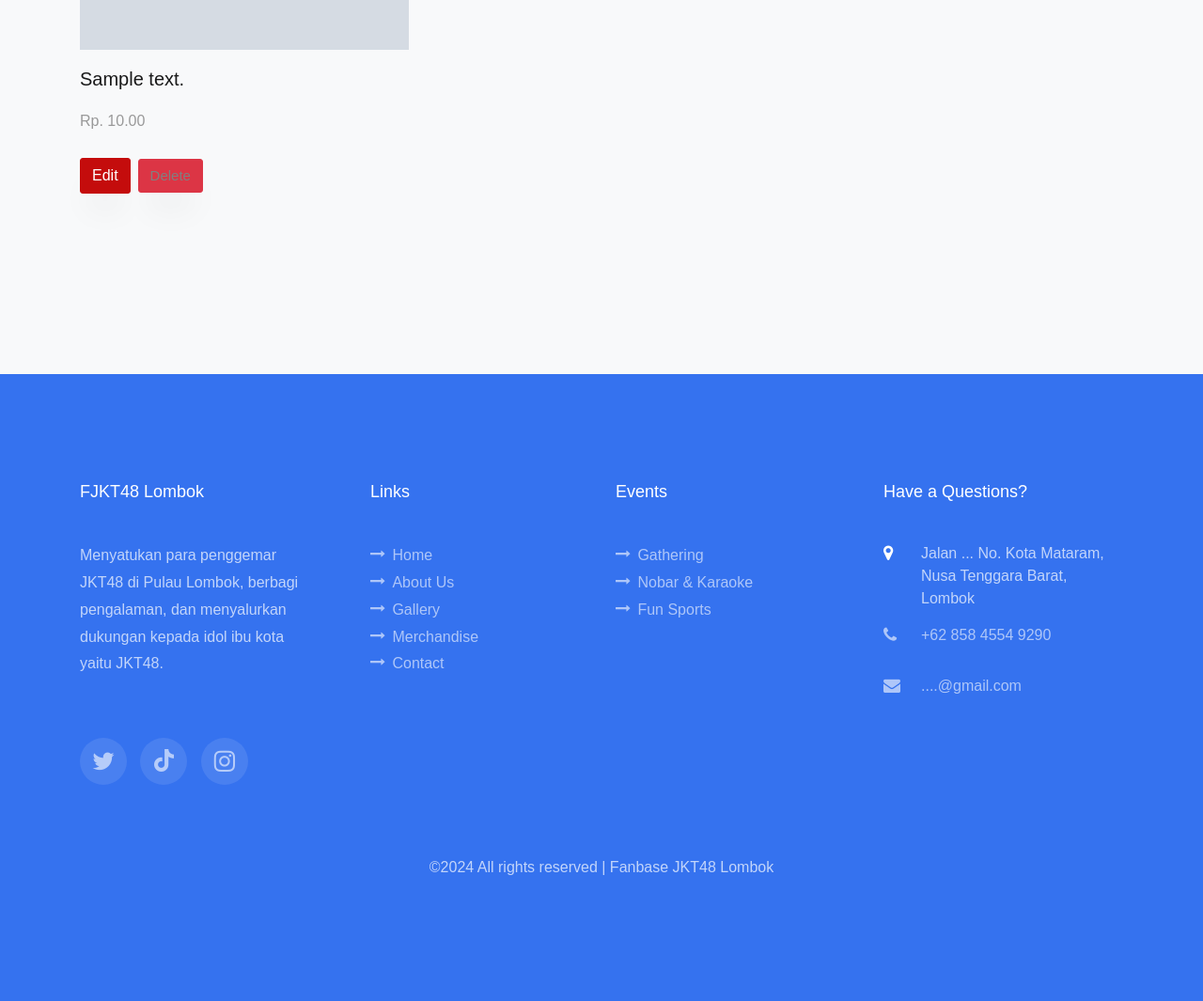
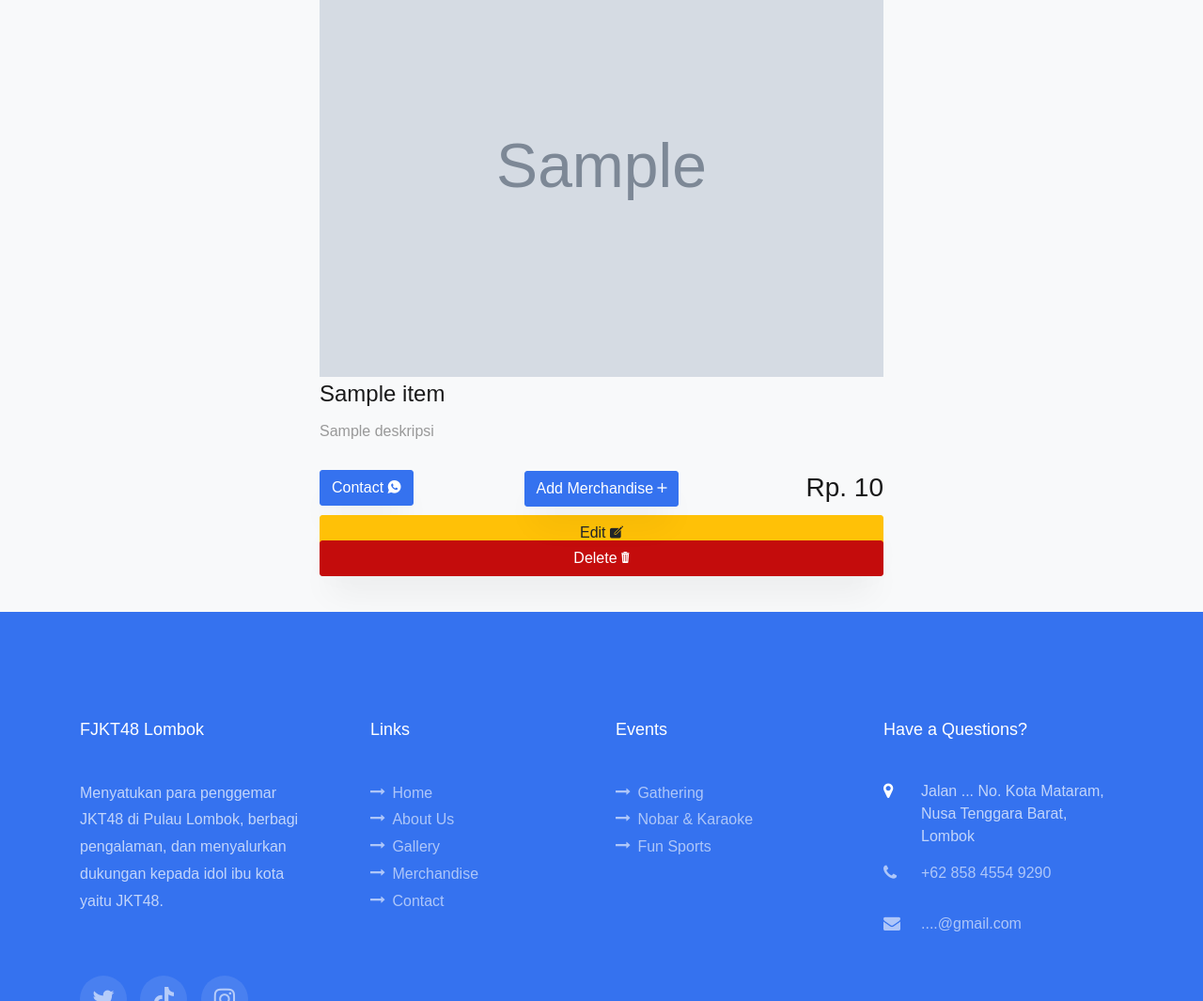
Before and after one commit to LaluSirdi/GALAX, a Flask app: template templates/upmerch.html in a window 1280 px wide. Shown: the part 725-1790 px from the top of the page at 94% size. Run offline with Flask 3, Linux system fonts and the light colour scheme; the template is opened without the code that fills it: most values are stand-ins (such as "Sample title", 1, 10 or a date in 2020); grey boxes marked "Sample" are stand-in pictures; some libraries are stand-ins or nearby versions; some web fonts are replaced.

Commit message:
update upmerch

```diff
--- a/app.py
+++ b/app.py
@@ -1,13 +1,11 @@
+from flask import Flask, redirect, url_for, render_template, request, jsonify
+from pymongo import MongoClient
+from bson import ObjectId
 import os
-from flask import Flask, render_template, request, redirect, url_for
-from werkzeug.utils import secure_filename
-from pymongo import MongoClient
-from bson.objectid import ObjectId
+
 app = Flask(__name__)
-
-client = MongoClient('mongodb+srv://laloesirdy:mama1000@cluster0.t2dmoad.mongodb.net/?retryWrites=true&w=majority&appName=Cluster0')
-db = client['coba']
-collection = db.coba
+client = MongoClient('mongodb+srv://nawangandrian:xfDGGaRjSPR5TPoJ@cluster0.eqhmd7k.mongodb.net/')
+db = client.dbfjkt
 
 @app.route('/')
 def index():
@@ -19,65 +17,90 @@
 
 @app.route('/merchandise')
 def merchandise():
-    return render_template('merchandise.html')
+    merchandise = list(db.merchandise.find({}))
+    return render_template('merchandise.html', merchandise=merchandise)
+
+@app.route('/beli')
+def beli():
+    nama = request.args.get('nama')
+    harga = request.args.get('harga')
+    whatsapp = '6285860354633'
+    return redirect(f'https://wa.me/{whatsapp}?text=Saya tertarik dengan {nama} seharga {harga}. Tolong informasi lebih lanjut.')
+
 
 @app.route('/gallery')
 def gallery():
     return render_template('gallery.html')
+
 @app.route('/contact')
 def contact():
     return render_template('contact.html')
+
 @app.route('/about')
 def about():
     return render_template('about.html')
 
-@app.route('/upmerch')
-def upmerch():
-    return render_template('upmerch.html')
+@app.route('/upmerchandise', methods=['GET', 'POST'])
+def upmerchandise():
+    if request.method == 'POST':
+        nama = request.form['nama']
+        harga = request.form['harga']
+        deskripsi = request.form['deskripsi']
+        nama_gambar = request.files['gambar']
 
-@app.route('/add', methods=['POST'])
-def add_merchandise():
-    if 'image' not in request.files:
-        return 'No file part'
-    file = request.files['image']
-    if file.filename == '':
-        return 'No selected file'
-    if file:
-        filename = secure_filename(file.filename)
-        file.save(os.path.join(app.config['UPLOAD_FOLDER'], filename))
-        description = request.form['description']
-        price = float(request.form['price'])
-        merchandise = {
-            'image': filename,
-            'description': description,
-            'price': price
+        if nama_gambar:
+            nama_file_asli = nama_gambar.filename
+            nama_file_gambar = nama_file_asli.split('/')[-1]
+            file_path = f'static/assets/img/product/{nama_file_gambar}'
+            nama_gambar.save(file_path)
+        else:
+            nama_file_gambar = None
+
+        doc = {
+            'nama': nama,
+            'harga': harga,
+            'gambar': nama_file_gambar,
+            'deskripsi': deskripsi
         }
-        collection.insert_one(merchandise)
-        return redirect(url_for('index'))
+        db.merchandise.insert_one(doc)
+        return redirect(url_for('upmerchandise'))
 
-@app.route('/delete/<id>')
-def delete_merchandise(id):
-    merchandise = collection.find_one({'_id': ObjectId(id)})
-    if merchandise:
-        os.remove(os.path.join(app.config['UPLOAD_FOLDER'], merchandise['image']))
-        collection.delete_one({'_id': ObjectId(id)})
-    return redirect(url_for('index'))
+    merchandise = list(db.merchandise.find({}))
+    return render_template('up-merchandise.html', merchandise=merchandise)
 
-@app.route('/edit/<id>', methods=['GET', 'POST'])
-def edit_merchandise(id):
-    merchandise = collection.find_one({'_id': ObjectId(id)})
+@app.route('/editMerchandise/<_id>', methods=['GET', 'POST'])
+def editMerchandise(_id):
     if request.method == 'POST':
-        if 'image' in request.files:
-            file = request.files['image']
-            if file.filename != '':
-                filename = secure_filename(file.filename)
-                file.save(os.path.join(app.config['UPLOAD_FOLDER'], filename))
-                merchandise['image'] = filename
-        merchandise['description'] = request.form['description']
-        merchandise['price'] = float(request.form['price'])
-        collection.update_one({'_id': ObjectId(id)}, {'$set': merchandise})
-        return redirect(url_for('index'))
-    return render_template('edit.html', merchandise=merchandise)
+        id = request.form['_id']
+        nama = request.form['nama']
+        harga = request.form['harga']
+        deskripsi = request.form['deskripsi']
+        nama_gambar = request.files['gambar']
+
+        doc = {
+            'nama': nama,
+            'harga': harga,
+            'deskripsi': deskripsi
+        }
+        if nama_gambar:
+            nama_file_asli = nama_gambar.filename
+            nama_file_gambar = nama_file_asli.split('/')[-1]
+            file_path = f'static/assets/img/product/{nama_file_gambar}'
+            nama_gambar.save(file_path)
+            doc['gambar'] = nama_file_gambar
+
+        db.merchandise.update_one({"_id": ObjectId(_id)}, {"$set": doc})
+        return redirect(url_for("upmerchandise"))
+
+    id = ObjectId(_id)
+    merchandise = db.merchandise.find_one({"_id": id})
+    return jsonify({'nama': merchandise['nama'], 'harga': merchandise['harga'], 'deskripsi': merchandise['deskripsi'], 'gambar': merchandise['gambar']})
+
+@app.route('/deleteMerchandise/<_id>',methods=['GET','POST'])
+def deleteMerchandise(_id):
+   id = ObjectId(_id)
+   db.merchandise.delete_one({"_id": ObjectId(_id)})
+   return redirect(url_for("upmerchandise"))
 
 if __name__ == '__main__':
     app.run('0.0.0.0', port=5000, debug=True)
--- a/templates/upmerch.html
+++ b/templates/upmerch.html
@@ -1,139 +1,6 @@
-<!DOCTYPE html>
-<html lang="en">
-  <head>
-    <title>FJKT48 Lombok</title>
-    <meta charset="utf-8">
-    <meta name="viewport" content="width=device-width, initial-scale=1, shrink-to-fit=no">
-	  <link href="../static/assets/img/logo_3.png" rel="shortcut icon" type="image/x-icon" />
+{% include 'header.html' %}
 
-    <link href="https://fonts.googleapis.com/css?family=Rubik:300,400,500,700,900" rel="stylesheet">
-	  <link rel="stylesheet" href="https://cdnjs.cloudflare.com/ajax/libs/font-awesome/5.15.4/css/all.min.css">
-
-    <link rel="stylesheet" href="../static/assets/css/open-iconic-bootstrap.min.css">
-    <link rel="stylesheet" href="../static/assets/css/animate.css">
-
-    <link rel="stylesheet" href="../static/assets/css/owl.carousel.min.css">
-    <link rel="stylesheet" href="../static/assets/css/owl.theme.default.min.css">
-    <link rel="stylesheet" href="../static/assets/css/magnific-popup.css">
-
-    <link rel="stylesheet" href="../static/assets/css/aos.css">
-
-    <link rel="stylesheet" href="../static/assets/css/ionicons.min.css">
-
-    <link rel="stylesheet" href="../static/assets/css/flaticon.css">
-    <link rel="stylesheet" href="../static/assets/css/icomoon.css">
-    <link rel="stylesheet" href="../static/assets/css/style.css">
-    <style>
-
-        /* Modal styling */
-        .modal {
-          display: none;
-          position: fixed;
-          z-index: 1;
-          padding-top: 60px;
-          left: 0;
-          top: 0;
-          width: 100%;
-          height: 100%;
-          overflow: auto;
-          background-color: rgb(0,0,0);
-          background-color: rgba(0,0,0,0.4);
-        }
-
-        .modal-content {
-          background-color: #fefefe;
-          margin: 5% auto;
-          padding: 20px;
-          border: 1px solid #888;
-          width: 80%;
-        }
-
-        .close {
-          color: #aaa;
-          float: right;
-          font-size: 28px;
-          font-weight: bold;
-        }
-
-        .close:hover,
-        .close:focus {
-          color: black;
-          text-decoration: none;
-          cursor: pointer;
-        }
-
-        </style>
-  </head>
-  <body>
-
-    <nav class="navbar navbar-expand-lg navbar-dark ftco_navbar bg-primary ftco-navbar-primary" id="ftco-navbar">
-	    <div class="container">
-	      <div class="logo-circle navbar-brand">
-          <img src="../static/assets/img/logo_3.png" alt="Logo">
-        </div>
-	      <button class="navbar-toggler js-fh5co-nav-toggle fh5co-nav-toggle" type="button" data-toggle="collapse" data-target="#ftco-nav" aria-controls="ftco-nav" aria-expanded="false" aria-label="Toggle navigation">
-	        <span class="oi oi-menu"></span> Menu
-	      </button>
-
-	      <div class="collapse navbar-collapse" id="ftco-nav">
-	        <ul class="navbar-nav nav ml-auto">
-	          <li class="nav-item"><a href="/dashboard" class="nav-link" data-nav-section="home"><span>Home</span></a></li>
-	          <li class="nav-item"><a href="/gallery" class="nav-link" data-nav-section="gallery"><span>Gallery</span></a></li>
-	          <li class="nav-item"><a href="/about" class="nav-link" data-nav-section="about"><span>About Us</span></a></li>
-	          <li class="nav-item"><a href="/merchandise" class="nav-link" data-nav-section="merchandise"><span>Merchandise</span></a></li>
-	          <li class="nav-item"><a href="/contact" class="nav-link" data-nav-section="contact"><span>Contact</span></a></li>
-            <li class="nav-item ml-auto">
-              <a href="#" class="nav-link" id="user-account"><span><i class="fas fa-user"></i></span></a>
-            </li>
-          </ul>
-	      </div>
-	    </div>
-      <div id="logout-popup">
-        <p>Anda yakin ingin logout?</p>
-        <button id="logout-btn">Logout</button>
-        <button id="cancel-btn">Cancel</button>
-      </div>
-	</nav>
-
-  <script>
-    document.addEventListener("DOMContentLoaded", function () {
-      document.getElementById("user-account").addEventListener("click", function () {
-        document.getElementById("logout-popup").style.display = "block";
-      });
-
-      document.getElementById("cancel-btn").addEventListener("click", function () {
-        document.getElementById("logout-popup").style.display = "none";
-      });
-
-      document.getElementById("logout-btn").addEventListener("click", function () {
-        window.location.href = "/logout";
-      });
-    });
-
-    function openModal(modalId) {
-        document.getElementById(modalId).style.display = "block";
-    }
-
-    function closeModal(modalId) {
-        document.getElementById(modalId).style.display = "none";
-    }
-
-    function openEditModal(id, description, price) {
-        document.getElementById('editForm').action = '/edit/' + id;
-        document.getElementById('edit_description').value = description;
-        document.getElementById('edit_price').value = price;
-        openModal('editModal');
-    }
-
-    // Menutup semua modal saat halaman dimuat
-  document.addEventListener("DOMContentLoaded", function() {
-    var modals = document.getElementsByClassName("modal");
-    for (var i = 0; i < modals.length; i++) {
-      modals[i].style.display = "none";
-    }
-  });
-
-  </script>
+<link rel="stylesheet" href="../static/assets/css/style-landing.css">
 
 <section class="ftco-section bg-light" data-section="merchandise">
     <div class="container">
@@ -142,86 +9,161 @@
                 <span class="subheading">Merchandise</span>
                 <h2 class="mb-4">See Our Products</h2>
                 <p>Yuk, lengkapi koleksimu dengan berbagai merchandise kece dari Fanbase JKT48 Lombok!</p>
-                  <button class="btn btn-primary" onclick="openModal('addModal')">Add Merchandise</button>
+            </div>
+            <div class="trending">
+                <div class="trending_content">
+                    <p class="trending_p">Product</p>
+                    <h2 class="trending_title">Exclusive JKT48 Merchandise!</h2>
+                    <a href="#shop" class="trending_btn">Shop Now!</a>
+                </div>
+                <div class="img_conta">
+                    <img src="../static/assets/img/product/banner-2.png" alt="header" class="img_large" />
+                    <img src="../static/assets/img/product/banner-1.png" alt="header" class="img_small" />
                 </div>
             </div>
-          <div class="row d-flex">
-              {% for merchandise in merchandises %}
-              <div class="col-md-4 d-flex ftco-animate">
-                  <div class="blog-entry justify-content-end">
+        </div>
+        <div class="row justify-content-center pb-5" style="margin-top: -9rem; margin-bottom: -12rem;">
+            <section class="room__container" id="room">
+                <div class="room__grid">
+                    {% for item in merchandise %}
+                    <div class="room__card">
                         <div class="img">
-                          <a href="{{ url_for('static', filename='uploads/' ~ merchandise.image) }}" class="icon image-popup d-flex justify-content-center align-items-center">
-                              <img src="{{ url_for('static', filename='uploads/' ~ merchandise.image) }}" class="block-20" alt="Merchandise Image">
+                            <a href="../static/assets/img/product/{{item.gambar}}" class="icon image-popup d-flex justify-content-center align-items-center" >
+                                <img src="../static/assets/img/product/{{item.gambar}}" class="block-20" alt="Colorlib Template" style="height: 450px;">
                             </a>
                         </div>
-                      <div class="text mt-3 float-right d-block">
-                          <div class="d-flex align-items-center pt-2 mb-4 topp">
-                              <div class="one mr-3">
-                                  <span class="day">10</span>
+                        <div class="room__card__details">
+                            <div>
+                                <h4>{{item.nama}}</h4>
+                                <p>{{item.deskripsi}}</p>
+                                <div class="d-flex align-items-center mt-4 meta">
+                                    <p class="mb-0"><a href="/beli?nama={{item.nama}}&harga={{item.harga}}" class="btn btn-primary btn-small">Contact <span class="ion-logo-whatsapp"></span></a></p>
+                                    <h3 class="ml-auto mb-0">Rp. {{item.harga}}</h3>
                                 </div>
-                              <div class="two">
-                                  <span class="yr">2024</span>
-                                  <span class="mos">May</span>
+                                <div class="d-flex flex-column align-items-center mt-2">
+                                  <div class="w-100">
+                                    <a href="#" class="btn btn-warning btn-small w-100" onclick="editMerchandise('{{ item._id }}')" data-toggle="modal" data-target="#editMerchandiseModal" data-id="{{ item._id }}">Edit <span class="ion-ios-create"></span></a>
                                   </div>
+                                  <div class="w-100" style="margin-top: -0.7rem;">
+                                      <a href="/deleteMerchandise/{{item._id}}" class="btn btn-secondary btn-small w-100">Delete <span class="ion-ios-trash"></span></a>
                                   </div>
-                          <h3 class="heading">{{ merchandise.description }}</h3>
-                          <p>Rp. {{ '%.2f' | format(merchandise.price) }}</p>
-                          <div class="d-flex align-items-center mt-4 meta">
-                              <button class="btn btn-secondary" onclick="openEditModal('{{ merchandise._id }}', '{{ merchandise.description }}', '{{ merchandise.price }}')">Edit</button>
-                              <a href="{{ url_for('delete_merchandise', id=merchandise._id) }}" class="btn btn-danger ml-2">Delete</a>
                                 </div>
                             </div>
                         </div>
                     </div>
                     {% endfor %}
                 </div>
+            </section>
+        </div>
+        <div id="input-merchandise" style="margin-top: 2rem; display: flex; justify-content: center;">
+          <!-- Button to trigger modal -->
+          <p class="mb-0"><a href="#" class="btn btn-primary" data-toggle="modal" data-target="#merchandiseModal">Add Merchandise <span class="ion-md-add"></span></a></p>
+        </div>
     </div>
 </section>
 
-  <!-- Add Modal -->
-  <div id="addModal" class="modal">
+<!-- Modal -->
+<div class="modal fade" id="merchandiseModal" tabindex="-1" role="dialog" aria-labelledby="merchandiseModalLabel" aria-hidden="true">
+    <div class="modal-dialog" role="document">
         <div class="modal-content">
-          <span class="close" onclick="closeModal('addModal')">&times;</span>
-          <h2>Add Merchandise</h2>
-          <form action="{{ url_for('add_merchandise') }}" method="post" enctype="multipart/form-data">
-              <div>
-                  <label for="image">Pilih Gambar</label>
-                  <input type="file" id="image" name="image" accept="image/*" required>
+            <div class="modal-header">
+                <h5 class="modal-title" id="merchandiseModalLabel">Add Merchandise</h5>
+                <button type="button" class="close" data-dismiss="modal" aria-label="Close">
+                    <span aria-hidden="true">&times;</span>
+                </button>
             </div>
-              <div>
-                  <label for="description">Deskripsi</label>
-                  <input type="text" id="description" name="description" required>
+            <div class="modal-body">
+                <form action="{{ url_for('upmerchandise') }}" method="post" enctype="multipart/form-data">
+                    <div class="form-group">
+                        <label for="nama">Nama Merchandise</label>
+                        <input type="text" class="form-control" id="nama" name="nama" required>
                     </div>
-              <div>
-                  <label for="price">Harga</label>
-                  <input type="text" id="price" name="price" required>
+                    <div class="form-group">
+                        <label for="harga">Harga</label>
+                        <input type="number" class="form-control" id="harga" name="harga" required>
                     </div>
-              <button type="submit">Unggah</button>
+                    <div class="form-group">
+                        <label for="deskripsi">Deskripsi</label>
+                        <textarea class="form-control" id="deskripsi" name="deskripsi" rows="3" required></textarea>
+                    </div>
+                    <div class="form-group">
+                        <label for="gambar">Gambar</label>
+                        <input type="file" class="form-control-file" id="gambar" name="gambar" required>
+                    </div>
+                    <button type="submit" class="btn btn-primary">Submit</button>
                 </form>
             </div>
         </div>
+    </div>
+</div>
 
-  <!-- Edit Modal -->
-  <div id="editModal" class="modal">
+<!-- Modal for Edit Merchandise -->
+<div class="modal fade" id="editMerchandiseModal" tabindex="-1" role="dialog" aria-labelledby="editMerchandiseModalLabel" aria-hidden="true">
+  <div class="modal-dialog" role="document">
       <div class="modal-content">
-          <span class="close" onclick="closeModal('editModal')">&times;</span>
-          <h2>Edit Merchandise</h2>
-          <form id="editForm" action="#" method="post" enctype="multipart/form-data">
-              <div>
-                  <label for="edit_image">Pilih Gambar Baru (opsional)</label>
-                  <input type="file" id="edit_image" name="image" accept="image/*">
+          <div class="modal-header">
+              <h5 class="modal-title" id="editMerchandiseModalLabel">Edit Merchandise</h5>
+              <button type="button" class="close" data-dismiss="modal" aria-label="Close">
+                  <span aria-hidden="true">&times;</span>
+              </button>
           </div>
-              <div>
-                  <label for="edit_description">Deskripsi</label>
-                  <input type="text" id="edit_description" name="description" required>
+          <div class="modal-body">
+              <form id="editMerchandiseForm" action="" method="post" enctype="multipart/form-data">
+                  <input type="hidden" id="edit_id" name="_id">
+                  <div class="form-group">
+                      <label for="edit_nama">Nama Merchandise</label>
+                      <input type="text" class="form-control" id="edit_nama" name="nama" required>
                   </div>
-              <div>
-                  <label for="edit_price">Harga</label>
-                  <input type="text" id="edit_price" name="price" required>
+                  <div class="form-group">
+                      <label for="edit_harga">Harga</label>
+                      <input type="number" class="form-control" id="edit_harga" name="harga" required>
                   </div>
-              <button type="submit">Simpan Perubahan</button>
+                  <div class="form-group">
+                      <label for="edit_deskripsi">Deskripsi</label>
+                      <textarea class="form-control" id="edit_deskripsi" name="deskripsi" rows="3" required></textarea>
+                  </div>
+                  <div class="form-group">
+                      <label for="edit_gambar">Gambar</label>
+                      <img id="gambar-preview" src="" alt="" width="200">
+                      <input type="file" class="form-control" accept=".png,.jpg,.jpeg" name="gambar"
+                            style="border-radius: 13px;" placeholder="Enter the Image" onchange="previewImage(event)" />
+                  </div>
+                  <button type="submit" class="btn btn-primary">Submit</button>
               </form>
           </div>
       </div>
+  </div>
+</div>
+
+<script>
+  function editMerchandise(itemId) {
+      $.ajax({
+          url: '/editMerchandise/' + itemId,
+          type: 'GET',
+          success: function(response) {
+              $('#edit_id').val(itemId);
+              $('#edit_nama').val(response.nama);
+              $('#edit_harga').val(response.harga);
+              $('#edit_deskripsi').val(response.deskripsi);
+              $('#editMerchandiseForm').attr('action', '/editMerchandise/' + itemId);
+              if (response.gambar) {
+                $('#gambar-preview').attr('src', '/static/assets/img/product/' + response.gambar);
+            }
+          },
+          error: function(error) {
+              console.log(error);
+          }
+      });
+  }
+
+  function previewImage(event) {
+    var reader = new FileReader();
+    reader.onload = function () {
+        var img = document.getElementById('gambar-preview');
+        img.src = reader.result;
+    }
+    reader.readAsDataURL(event.target.files[0]);
+  }
+</script>
 
 {% include 'footer.html' %}
```
Lines whose indentation alone changed are shown as unchanged.
